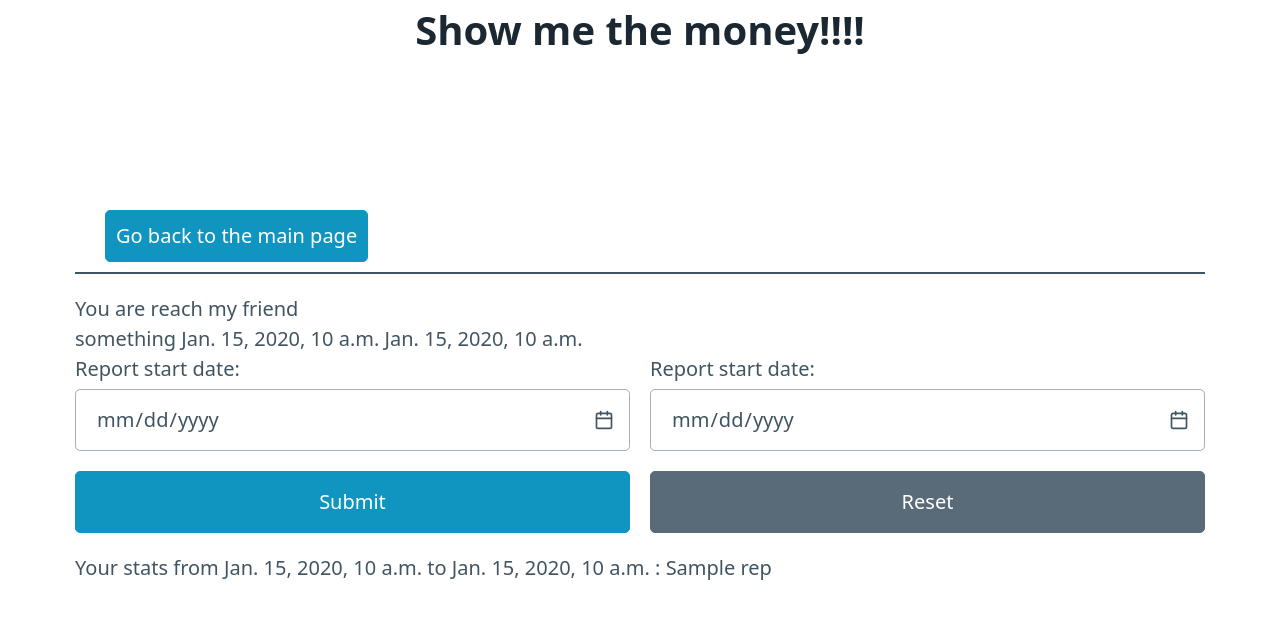
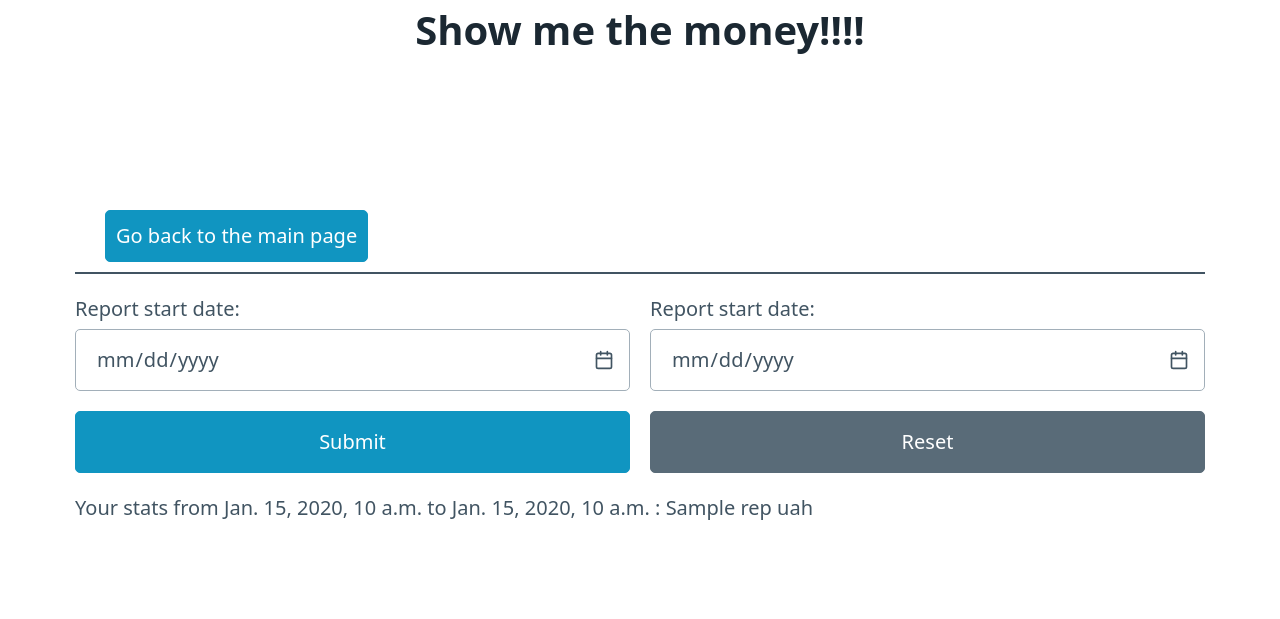
Before and after one commit to kidstonek/PY_WEB_HW_13, a Django app: template mybill/moneyapp/templates/moneyapp/stats.html in a window 1280 px wide. Shown: the top 619 px of the page. Run offline with Django 4.2, Linux system fonts and the light colour scheme; the template is opened without the code that fills it: most values are stand-ins (such as "Sample title", 1, 10 or a date in 2020).

Commit message:
some try

```diff
--- a/mybill/moneyapp/templates/moneyapp/stats.html
+++ b/mybill/moneyapp/templates/moneyapp/stats.html
@@ -24,10 +24,8 @@
     {% endif %}
     <form method="POST" action="{% url 'stats' %}">
     {% csrf_token %}
-    You are reach my friend
 </body>
 <div>
-    something {{ first_date }} {{date_to}}
 </div>
 </div>
     <div class="grid">
@@ -45,6 +43,6 @@
       <button type="reset" class="secondary">Reset</button>
     </div>
     <div>
-        Your stats from {{ first_date }} to {{ end_date }} : {{ rep }}
+        Your stats from {{ first_date }} to {{ end_date }} : {{ rep }} uah
     </div>
 </html>
--- a/mybill/moneyapp/views.py
+++ b/mybill/moneyapp/views.py
@@ -42,8 +42,9 @@ def stats(request):
         try:
             fd = datetime.strptime(first_date, "%Y-%m-%d")
             ed = datetime.strptime(end_date, "%Y-%m-%d")
-        except TypeError:
-            ed = datetime.now().date()
+        except ValueError:
+            fd = datetime.strptime(str(datetime.now().date()), "%Y-%m-%d")
+            ed = datetime.strptime(str(datetime.now().date()), "%Y-%m-%d")
         rep = Expense.objects.filter(edate__range=[fd, ed]).aggregate(Sum('evalue'))
         return render(request, 'moneyapp/stats.html', {'first_date': first_date, 'end_date': end_date, 'rep': rep['evalue__sum']})
     else:
--- a/mybill/mybill/settings.py
+++ b/mybill/mybill/settings.py
@@ -23,7 +23,7 @@ BASE_DIR = Path(__file__).resolve().parent.parent
 SECRET_KEY = 'django-insecure-gl76l$k7iielz00@=-^9rngv!&ut555ai#vhrw^2e&aokp9xvp'
 
 # SECURITY WARNING: don't run with debug turned on in production!
-DEBUG = False
+DEBUG = True
 
 ALLOWED_HOSTS = []
 
@@ -107,8 +107,8 @@ AUTH_PASSWORD_VALIDATORS = [
 
 LANGUAGE_CODE = 'en-us'
 
-TIME_ZONE = 'UTC'
-
+# TIME_ZONE = 'UTC'
+TIME_ZONE = 'Europe/Istanbul'
 USE_I18N = True
 
 USE_TZ = True
```
Also changed, not shown: mybill/mybill.db.
